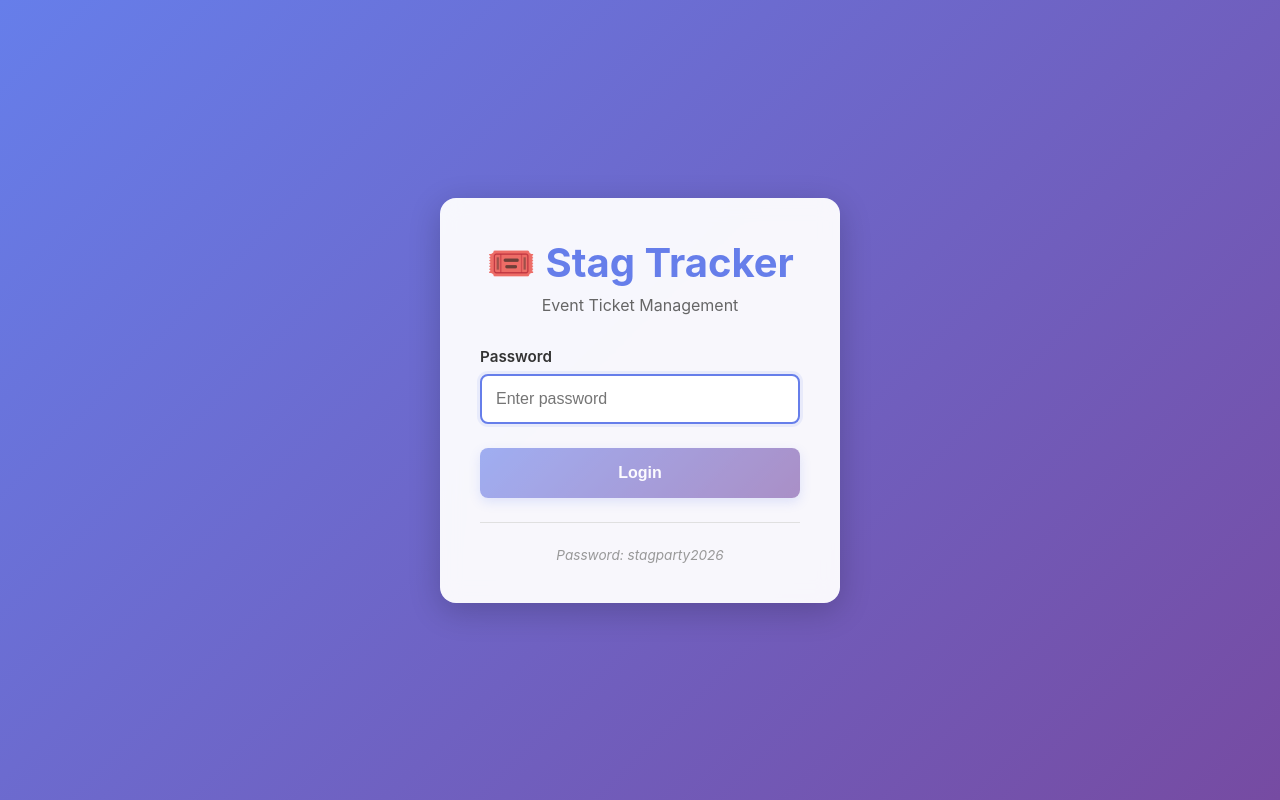
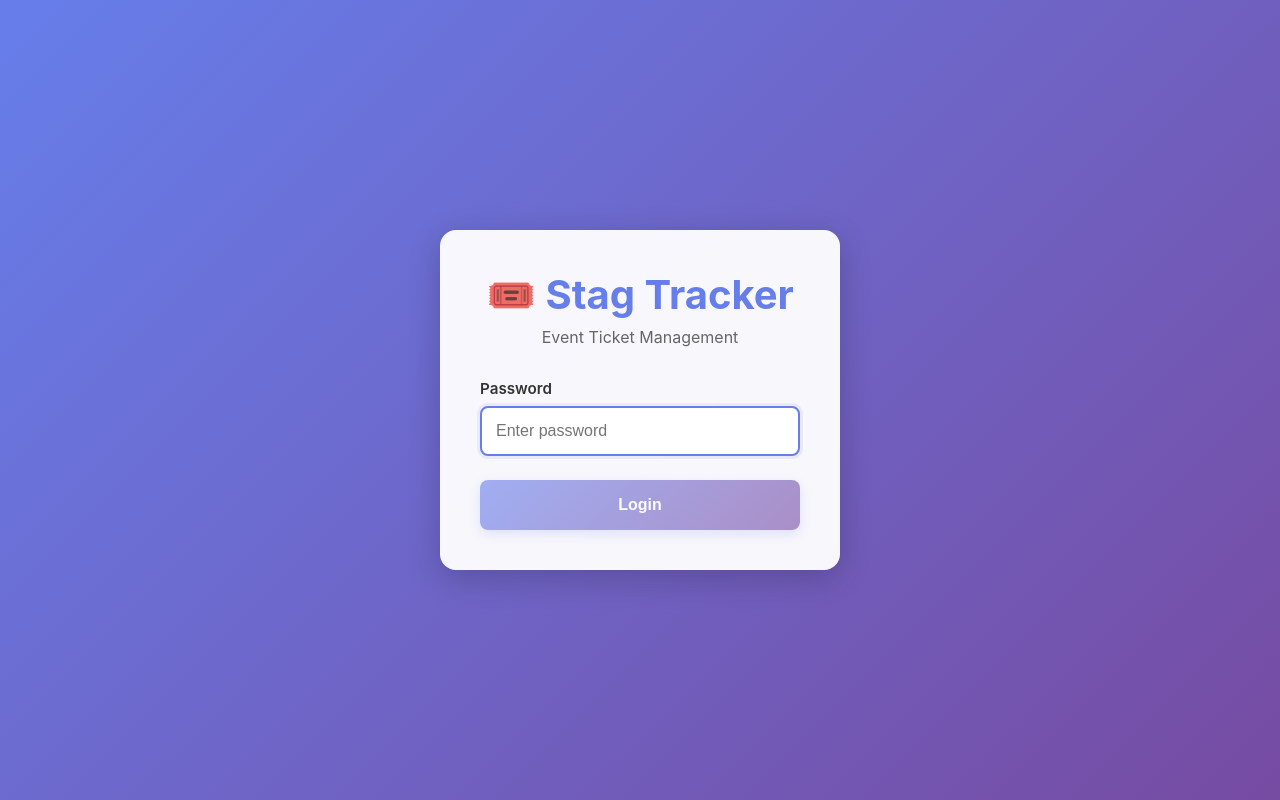
Before and after one commit to nkrilis/stag-tracker, a React (Vite) app: page /stag-tracker/check in a window 1280 px wide. Built offline with nearby package versions, Linux system fonts and the light colour scheme; no server answers.

Commit message:
login screen and logout button

```diff
--- a/src/App.css
+++ b/src/App.css
@@ -62,6 +62,14 @@ body {
 .logout-button:hover {
   background: rgba(255, 255, 255, 0.3);
   transform: translateY(-2px);
+}
+
+@media (max-width: 768px) {
+  .logout-button {
+    top: auto;
+    bottom: 1rem;
+    right: 1rem;
+  }
 }
 
 .nav-tabs {
--- a/src/components/Login.tsx
+++ b/src/components/Login.tsx
@@ -61,10 +61,6 @@ export function Login({ onLogin }: LoginProps) {
             {loading ? 'Logging in...' : 'Login'}
           </button>
         </form>
-
-        <div className="login-footer">
-          <p>Password: stagparty2026</p>
-        </div>
       </div>
     </div>
   );
```
